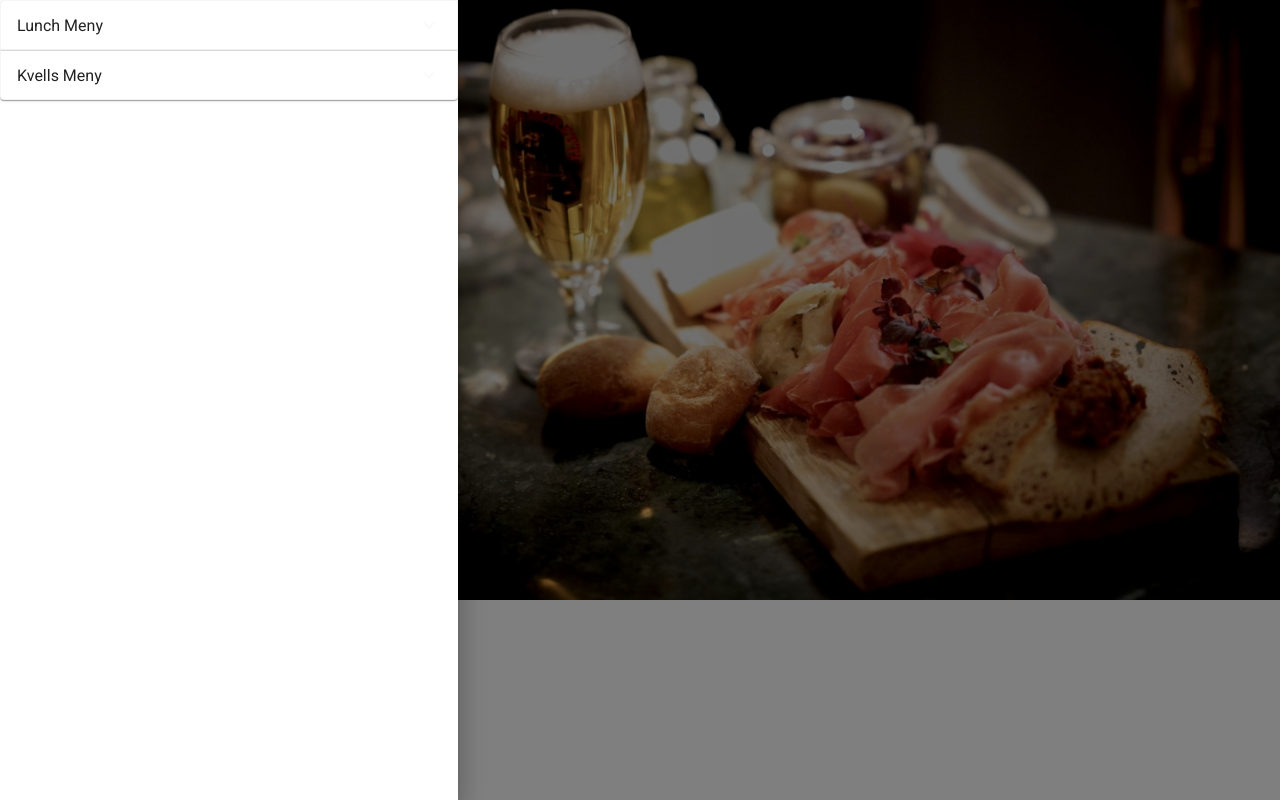
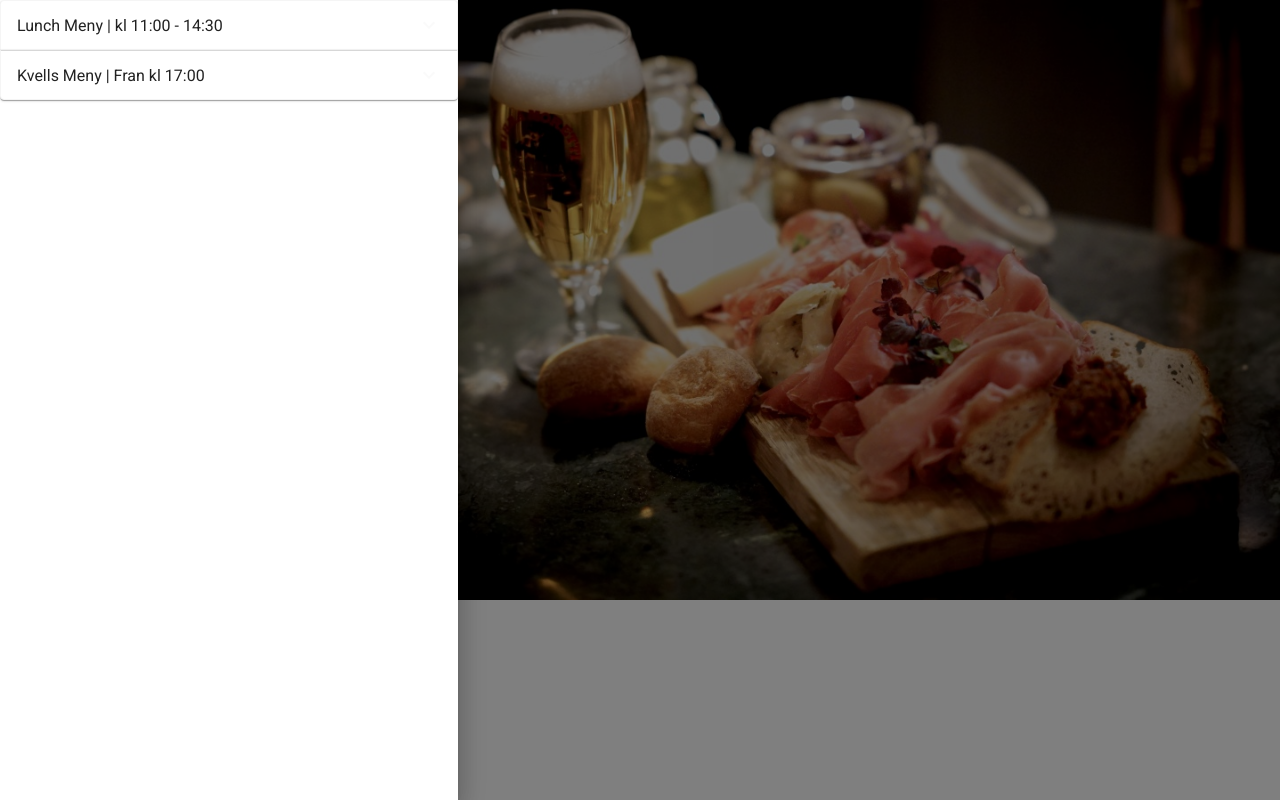
Before and after one commit to Chris-Wagg/deli-rebuild, a Next.js app: page /HeroSection in a window 1280 px wide. Both pictures are taken after a click on the button "Menu". Built offline with nearby package versions, Linux system fonts and the light colour scheme; a web font is replaced by a local one.

Commit message:
menu title changes

```diff
--- a/components/MenuAccordion.jsx
+++ b/components/MenuAccordion.jsx
@@ -12,7 +12,7 @@ export default function MenuAccordion() {
 				<AccordionSummary
 					expandIcon={<ExpandMoreIcon sx={{ color: grey[50] }} />}
 				>
-					Lunch Meny
+					Lunch Meny | kl 11:00 - 14:30
 				</AccordionSummary>
 				<AccordionDetails>
 					<img src="lunch-menu.jpg" alt="Lunch Menu" />
@@ -22,7 +22,7 @@ export default function MenuAccordion() {
 				<AccordionSummary
 					expandIcon={<ExpandMoreIcon sx={{ color: grey[50] }} />}
 				>
-					Kvells Meny
+					Kvells Meny | Fran kl 17:00
 				</AccordionSummary>
 				<AccordionDetails>
 					<img src="dinner-menu.jpg" alt="Dinner Menu" />
```
